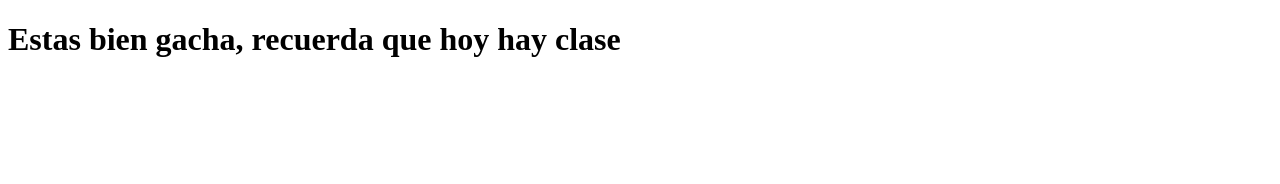
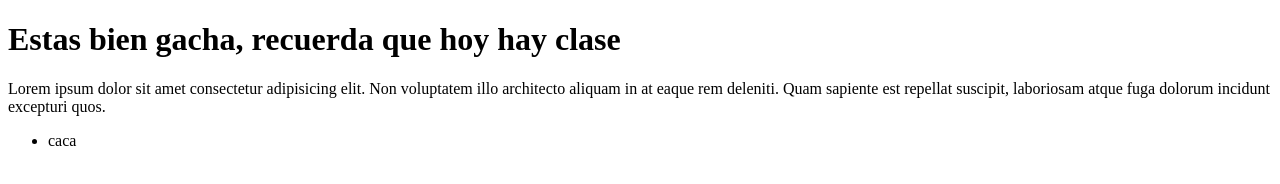
Before and after one commit to LordZamuRai/clase-github, a plain HTML site: page index.html in a window 1280 px wide. Drawn offline with Linux system fonts and the light colour scheme.

Commit message:
index ramaa dos

```diff
--- a/index.html
+++ b/index.html
@@ -11,5 +11,13 @@
     <header>
         <h1> Estas bien gacha, recuerda que hoy hay clase </h1>
     </header>
+
+    <main>
+        <p>Lorem ipsum dolor sit amet consectetur adipisicing elit. Non voluptatem illo architecto aliquam in at eaque rem deleniti. Quam sapiente est repellat suscipit, laboriosam atque fuga dolorum incidunt excepturi quos.</p>
+
+        <ul>
+            <li>caca</li>
+        </ul>
+    </main>
 </body>
 </html>
```
